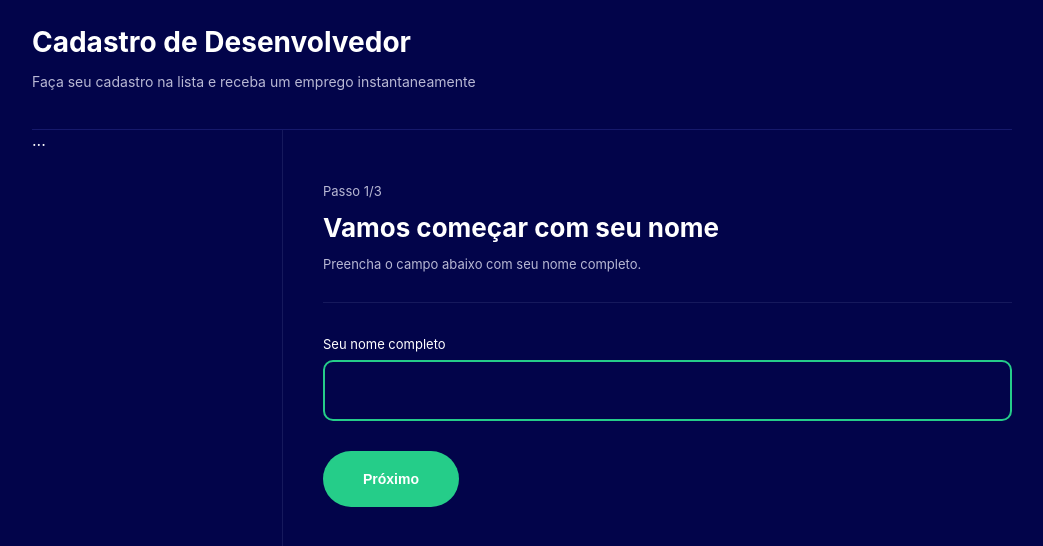
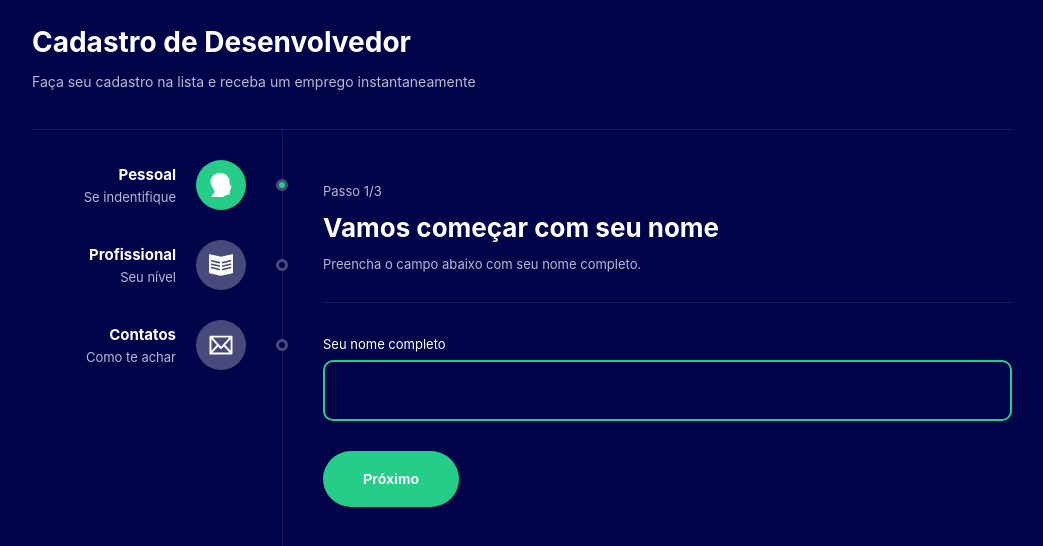
Before and after one commit to OdaRX/Form-multi-etapas, a React (Create React App) app: page / in a window 1280 px wide. Shown: the top 546 px of the page, without its empty margins (118-1161 px from the left). Built offline with nearby package versions, Linux system fonts and the light colour scheme.

Commit message:
ADD Sidebar

```diff
--- /dev/null
+++ b/src/components/SidebarItem/index.tsx
@@ -0,0 +1,42 @@
+import { Link } from 'react-router-dom'
+import * as C from './styles'
+import { ReactComponent as ProfileIcon } from '../../assets/profile.svg'
+import { ReactComponent as BookIcon } from '../../assets/book.svg'
+import { ReactComponent as MailIcon } from '../../assets/mail.svg'
+
+type Props = {
+  title: string
+  description: string
+  icon: string
+  path: string
+  active: boolean
+}
+
+export const SidebarItem = ({
+  title,
+  description,
+  icon,
+  path,
+  active
+}: Props) => {
+  return (
+    <C.Container>
+      <Link to={path}>
+        <C.Info>
+          <C.Title>{title}</C.Title>
+          <C.Description>{description}</C.Description>
+        </C.Info>
+
+        <C.IconArea active={active}>
+          {icon === 'profile' && (
+            <ProfileIcon fill="white" width={24} height={24} />
+          )}
+          {icon === 'book' && <BookIcon fill="white" width={24} height={24} />}
+          {icon === 'email' && <MailIcon fill="white" width={24} height={24} />}
+        </C.IconArea>
+
+        <C.Point active={active}></C.Point>
+      </Link>
+    </C.Container>
+  )
+}
--- /dev/null
+++ b/src/components/SidebarItem/styles.ts
@@ -0,0 +1,51 @@
+import styled from 'styled-components'
+
+export const Container = styled.div`
+  margin: 30px 0;
+  cursor: pointer;
+
+  a {
+    display: flex;
+    align-items: center;
+    text-decoration: none;
+  }
+`
+
+export const Info = styled.div`
+  flex: 1;
+  margin-right: 20px;
+`
+
+export const Title = styled.div`
+  text-align: right;
+  font-weight: bold;
+  margin-bottom: 5px;
+  font-size: 15px;
+  color: #fff;
+`
+
+export const Description = styled.div`
+  text-align: right;
+  font-size: 13px;
+  color: #b8b8d4;
+`
+
+export const IconArea = styled.div<{ active: boolean }>`
+  width: 50px;
+  height: 50px;
+  border-radius: 50%;
+  background: ${props => (props.active ? '#25cd89' : '#494a7c')};
+  display: flex;
+  justify-content: center;
+  align-items: center;
+`
+
+export const Point = styled.div<{ active: boolean }>`
+  width: 6px;
+  height: 6px;
+  border: 3px solid #494a7c;
+  border-radius: 50%;
+  margin-left: 30px;
+  margin-right: -6px;
+  background-color: ${props => (props.active ? '#25cd89' : '#02044a')}; ;
+`
--- a/src/components/Theme/index.tsx
+++ b/src/components/Theme/index.tsx
@@ -1,4 +1,6 @@
+import { useForm } from '../../contexts/FormContext'
 import { Header } from '../Header'
+import { SidebarItem } from '../SidebarItem'
 import * as C from './styles'
 
 type Props = {
@@ -6,13 +8,39 @@ type Props = {
 }
 
 export const Theme = ({ children }: Props) => {
+  const { state } = useForm()
+
   return (
     <C.Container>
       <C.Area>
         <Header />
 
         <C.Steps>
-          <C.Sidebar>...</C.Sidebar>
+          <C.Sidebar>
+            <SidebarItem
+              title="Pessoal"
+              description="Se indentifique"
+              icon="profile"
+              path="/"
+              active={state.currentStep === 1}
+            />
+
+            <SidebarItem
+              title="Profissional"
+              description="Seu nível"
+              icon="book"
+              path="/step2"
+              active={state.currentStep === 2}
+            />
+
+            <SidebarItem
+              title="Contatos"
+              description="Como te achar"
+              icon="email"
+              path="/step3"
+              active={state.currentStep === 3}
+            />
+          </C.Sidebar>
           <C.Page>{children}</C.Page>
         </C.Steps>
       </C.Area>
```
